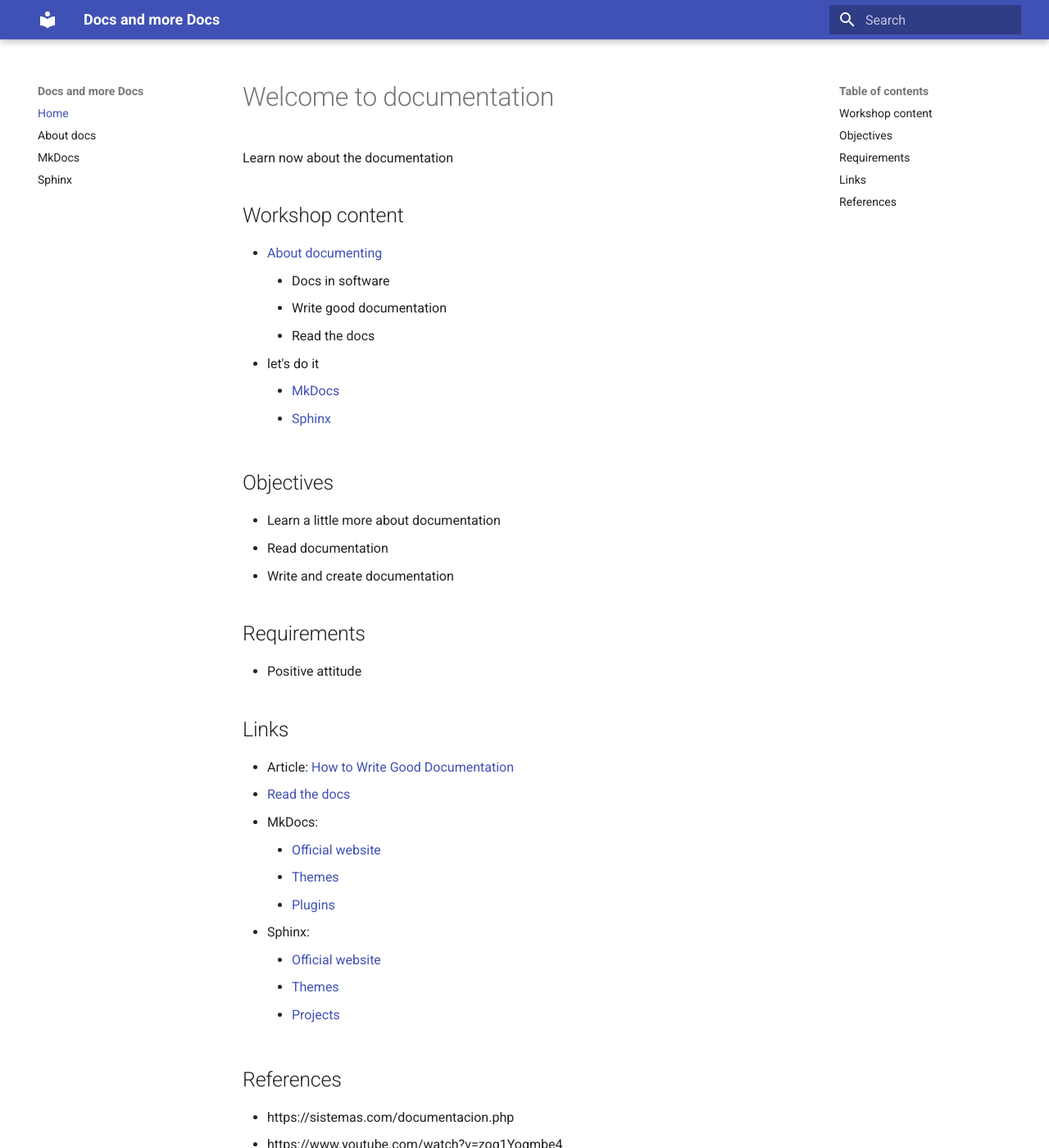
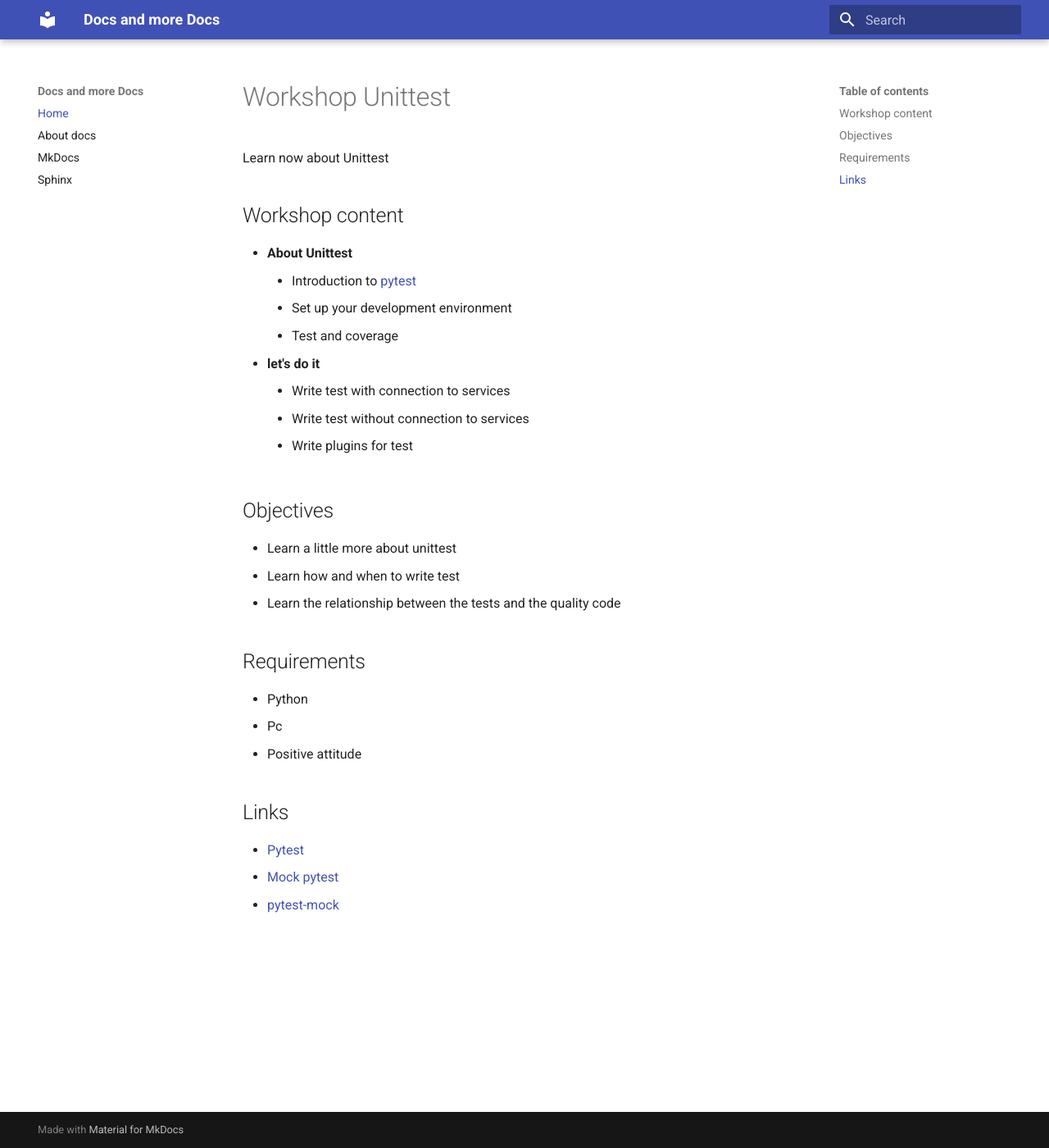
Before and after one commit to SandoDev/workshop-unittest, an MkDocs documentation site: the page built from docs/index.md, in a window 1280 px wide and 1400 px high. Shown: the whole window at 82% size. Built offline with MkDocs 1.6.1 and Material for MkDocs 9.7.7, drawn with Linux system fonts in a browser that asks for light colours; some of the changed text lies outside the part shown.

Commit message:
Update and change index

```diff
--- a/docs/index.md
+++ b/docs/index.md
@@ -1,40 +1,28 @@
-# Welcome to documentation
+# Workshop Unittest
 
-Learn now about the documentation
+Learn now about Unittest
 
 ## Workshop content
-- [About documenting](documents.md)
-    - Docs in software
-    - Write good documentation
-    - Read the docs
-- let's do it
-    - [MkDocs](mkdocs.md)
-    - [Sphinx](sphinx.md)
+* **About Unittest**
+    - Introduction to [pytest](https://docs.pytest.org/en/7.1.x/)
+    - Set up your development environment
+    - Test and coverage
+* **let's do it**
+    - Write test with connection to services
+    - Write test without connection to services
+    - Write plugins for test
 
 ## Objectives
-- Learn a little more about documentation
-- Read documentation
-- Write and create documentation
+* Learn a little more about unittest
+* Learn how and when to write test
+* Learn the relationship between the tests and the quality code
 
 ## Requirements
-- Positive attitude
+* Python
+* Pc
+* Positive attitude
 
 ## Links
-- Article: [How to Write Good Documentation](https://www.sohamkamani.com/blog/how-to-write-good-documentation/)
-- [Read the docs](https://readthedocs.org/)
-- MkDocs:
-    - [Official website](https://www.mkdocs.org/)
-    - [Themes](https://github.com/mkdocs/mkdocs/wiki/MkDocs-Themes)
-    - [Plugins](https://github.com/mkdocs/mkdocs/wiki/MkDocs-Plugins)
-- Sphinx:
-    - [Official website](https://www.sphinx-doc.org/en/master/)
-    - [Themes](https://github.com/mkdocs/mkdocs/wiki/MkDocs-Themes)
-    - [Projects](https://www.sphinx-doc.org/en/master/examples.html)
-
-## References
-- https://sistemas.com/documentacion.php
-- https://www.youtube.com/watch?v=zoq1Yoqmbe4
-- https://www.youtube.com/watch?v=oJsUvBQyHBs&t=871s
-- https://www.youtube.com/watch?v=7H3DpzqCfME
-- https://www.youtube.com/watch?v=0ilC6bjUpWI&list=PLZAeFn6dfHpkpYchP1iFnQnc7i-2xJd0I&index=4
-- https://mermaid-js.github.io/mermaid/#/
+* [Pytest](https://docs.pytest.org/en/7.1.x/)
+* [Mock pytest](https://changhsinlee.com/pytest-mock/)
+* [pytest-mock](https://snyk.io/advisor/python/pytest-mock)
```
